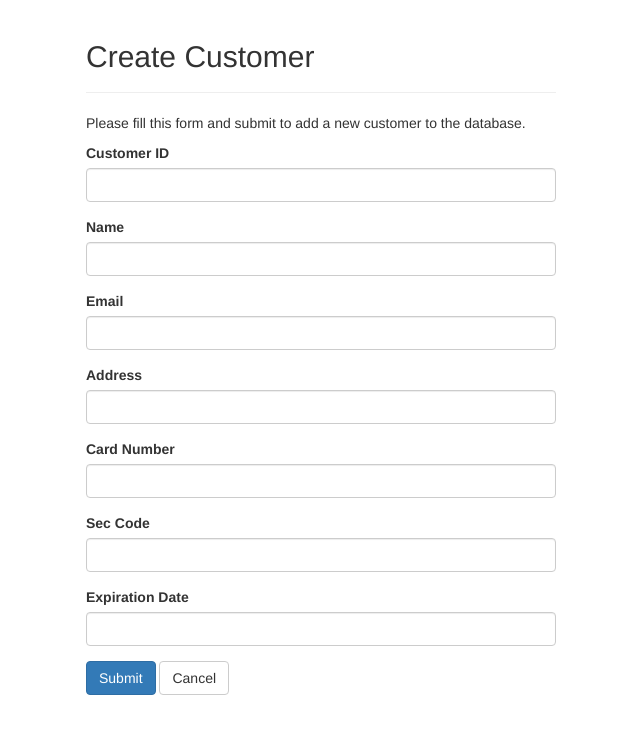
After one commit to terbeekl/CS_340_jewelry, a PHP site: page /createCustomer.php in a window 1280 px wide. The commit adds this page. Shown: the top 734 px of the page, without its empty margins (319-959 px from the left). Run offline with PHP 8.4, Linux system fonts and the light colour scheme; data that the repository does not hold is empty.

Commit message:
can add new customers

```diff
--- /dev/null
+++ b/createCustomer.php
@@ -0,0 +1,160 @@
+<?php
+// Include config file
+require_once "config.php";
+
+// Define variables and initialize with empty values
+$customer_id = $c_name = $c_email = $c_address = $card_number = $sec_code = $exp_date = "";
+$customer_id_err = $c_name_err = $c_email_err = $c_address_err = $card_number_err = $sec_code_err = $exp_date_err = "";
+
+// Processing form data when form is submitted
+if($_SERVER["REQUEST_METHOD"] == "POST"){
+    // Validate ID
+    $customer_id = trim($_POST["customer_id"]);
+    if(empty($customer_id)){
+        $customer_id_err = "Please enter a customer ID.";
+    }
+    // Validate c_name
+    $c_name = trim($_POST["c_name"]);
+    if(empty($c_name)){
+        $c_name_err = "Please enter a customer name.";
+    } elseif(!filter_var($c_name, FILTER_VALIDATE_REGEXP, array("options"=>array("regexp"=>"/^[a-zA-Z\s]+$/")))){
+        $c_name_err = "Please enter a valid customer name.";
+    }
+
+    // Validate customer email
+    $c_email = trim($_POST["c_email"]);
+    if(empty($c_email)){
+        $c_email_err = "Please enter a customer email.";
+    }
+
+	// Validate c_address
+    $c_address = trim($_POST["c_address"]);
+    if(empty($c_address)){
+        $c_address_err = "Please enter a customer address.";
+    }
+
+       // Validate card_number
+    $card_number = trim($_POST["card_number"]);
+    if(empty($card_number)){
+        $card_number_err = "Please enter a card number.";
+    }
+    // Validate sec_code
+  	$sec_code = trim($_POST["sec_code"]);
+    if(empty($sec_code)){
+        $sec_code_err = "Please enter a sec code.";
+    }
+       // Validate exp_date
+    $exp_date = trim($_POST["exp_date"]);
+    if(empty($exp_date)){
+        $exp_date_err = "Please enter an expiration date.";
+    }
+
+    // Check input errors before inserting in database
+    if(empty($customer_id_err) && empty($c_name_err) && empty($c_email_err) && empty($c_address_err) && empty($card_number_err) && empty($sec_code_err)
+				&& empty($exp_date_err)){
+        // Prepare an insert statement
+        $sql = "INSERT INTO fp_customer (customer_id, c_name, c_email, c_address, card_number, sec_code, exp_date)
+		        VALUES (?, ?, ?, ?, ?, ?, ?)";
+
+        if($stmt = mysqli_prepare($link, $sql)){
+            // Bind variables to the prepared statement as parameters
+            mysqli_stmt_bind_param($stmt, "isssiis", $param_customer_id, $param_c_name, $param_c_email, $param_c_address, $param_card_number, $param_sec_code,
+				$param_exp_date);
+
+            // Set parameters
+			$param_customer_id = (int)$customer_id;
+            $param_c_name = $c_name;
+	    $param_c_email = $c_email;
+	    $param_c_address = $c_address;
+	    $param_card_number = (int)$card_number;
+	    $param_sec_code = (int)$sec_code;
+			$param_exp_date = $exp_date;
+
+            // Attempt to execute the prepared statement
+            if(mysqli_stmt_execute($stmt)){
+                // Customer created successfully. Redirect to landing page
+				    header("location: viewCustomers.php");
+					exit();
+            } else{
+                echo "<center><h4>Error while creating new customer</h4></center>";
+            }
+        }
+
+        // Close statement
+        mysqli_stmt_close($stmt);
+    }
+
+    // Close connection
+    mysqli_close($link);
+}
+?>
+
+<!DOCTYPE html>
+<html lang="en">
+<head>
+    <meta charset="UTF-8">
+    <title>Create Customer</title>
+    <link rel="stylesheet" href="https://maxcdn.bootstrapcdn.com/bootstrap/3.3.7/css/bootstrap.css">
+    <style type="text/css">
+        .wrapper{
+            width: 500px;
+            margin: 0 auto;
+        }
+    </style>
+</head>
+<body>
+    <div class="wrapper">
+        <div class="container-fluid">
+            <div class="row">
+                <div class="col-md-12">
+                    <div class="page-header">
+                        <h2>Create Customer</h2>
+                    </div>
+                    <p>Please fill this form and submit to add a new customer to the database.</p>
+                    <form action="<?php echo htmlspecialchars($_SERVER["PHP_SELF"]); ?>" method="post">
+						<div class="form-group <?php echo (!empty($customer_id_err)) ? 'has-error' : ''; ?>">
+                            <label>Customer ID</label>
+                            <input type="text" name="customer_id" class="form-control" value="<?php echo $customer_id; ?>">
+                            <span class="help-block"><?php echo $customer_id_err;?></span>
+                        </div>
+
+						<div class="form-group <?php echo (!empty($c_name_err)) ? 'has-error' : ''; ?>">
+                            <label>Name</label>
+                            <input type="text" name="c_name" class="form-control" value="<?php echo $c_name; ?>">
+                            <span class="help-block"><?php echo $c_name_err;?></span>
+                        </div>
+						<div class="form-group <?php echo (!empty($c_email_err)) ? 'has-error' : ''; ?>">
+                            <label>Email</label>
+                            <input type="text" name="c_email" class="form-control" value="<?php echo $c_email; ?>">
+                            <span class="help-block"><?php echo $c_email_err;?></span>
+                        </div>
+						<div class="form-group <?php echo (!empty($c_address_err)) ? 'has-error' : ''; ?>">
+                            <label>Address</label>
+                            <input type="text" name="c_address" class="form-control" value="<?php echo $c_address; ?>">
+                            <span class="help-block"><?php echo $c_address_err;?></span>
+			</div>
+<div class="form-group <?php echo (!empty($card_number_err)) ? 'has-error' : ''; ?>">
+                            <label>Card Number</label>
+                            <input type="text" name="card_number" class="form-control" value="<?php echo $card_number; ?>">
+                            <span class="help-block"><?php echo $card_number_err;?></span>
+			</div>
+<div class="form-group <?php echo (!empty($sec_code_err)) ? 'has-error' : ''; ?>">
+                            <label>Sec Code</label>
+                            <input type="text" name="sec_code" class="form-control" value="<?php echo $sec_code; ?>">
+                            <span class="help-block"><?php echo $sec_code_err;?></span>
+			</div>
+<div class="form-group <?php echo (!empty($exp_date_err)) ? 'has-error' : ''; ?>">
+                            <label>Expiration Date</label>
+                            <input type="text" name="exp_date" class="form-control" value="<?php echo $exp_date; ?>">
+                            <span class="help-block"><?php echo $exp_date_err;?></span>
+                        </div>
+
+                        <input type="submit" class="btn btn-primary" value="Submit">
+                        <a href="viewCustomers.php" class="btn btn-default">Cancel</a>
+                    </form>
+                </div>
+            </div>
+        </div>
+    </div>
+</body>
+</html>
--- a/deleteJewelry.php
+++ b/deleteJewelry.php
@@ -18,12 +18,6 @@ if ($_SERVER["REQUEST_METHOD"] == "POST") {
             mysqli_stmt_execute($check_stmt);
             mysqli_stmt_bind_result($check_stmt, $num_items);
 
-            if (mysqli_stmt_fetch($check_stmt)) {
-                if ($num_items > 0) {
-                    echo "Cannot delete: jewelry still in stock.";
-                    exit();
-                }
-            }
             mysqli_stmt_close($check_stmt);
         }
 
--- a/viewCustomers.php
+++ b/viewCustomers.php
@@ -43,7 +43,8 @@
                             </br>
                             </br>
                         </nav>
-                        <h2 class="pull-left">View Customers</h2>
+			<h2 class="pull-left">View Customers</h2>
+			<a href="createCustomer.php" class="btn btn-success pull-right">Add Customer</a>
                     </div>
 <?php
 
```
